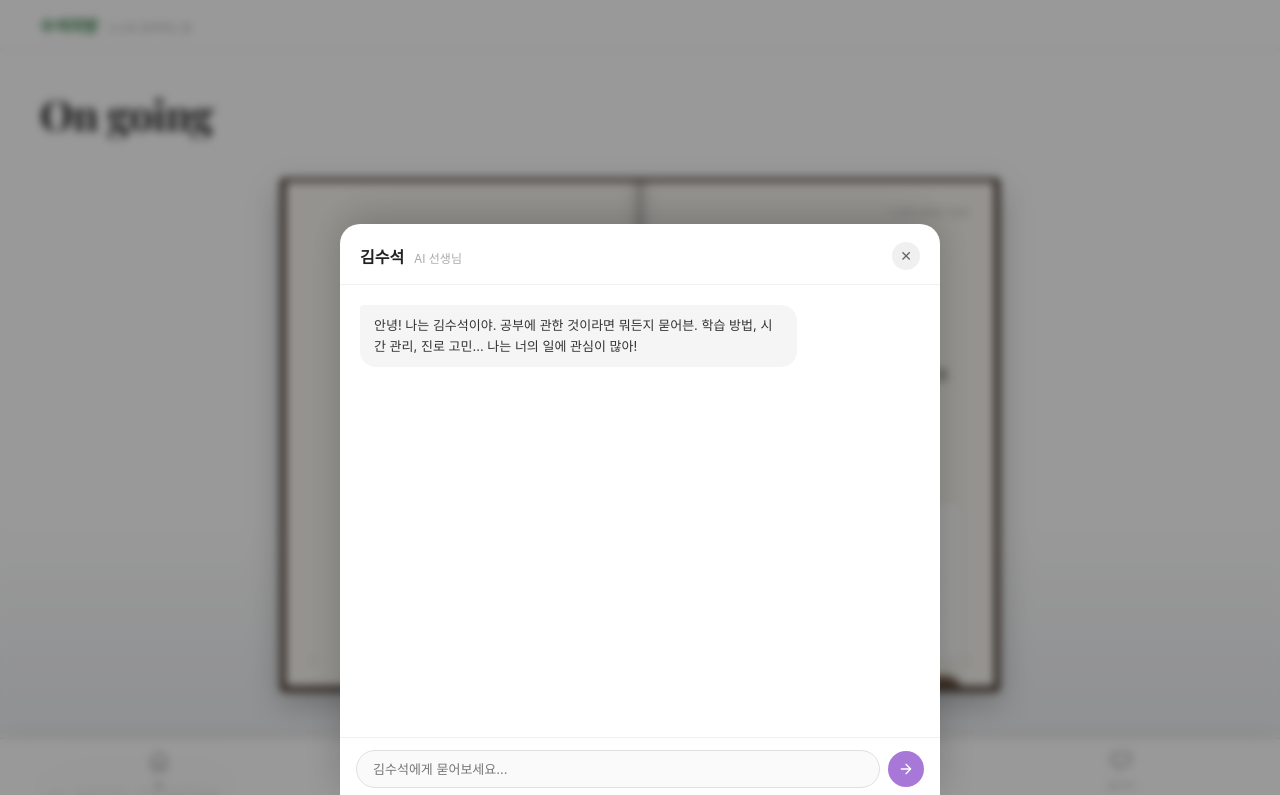
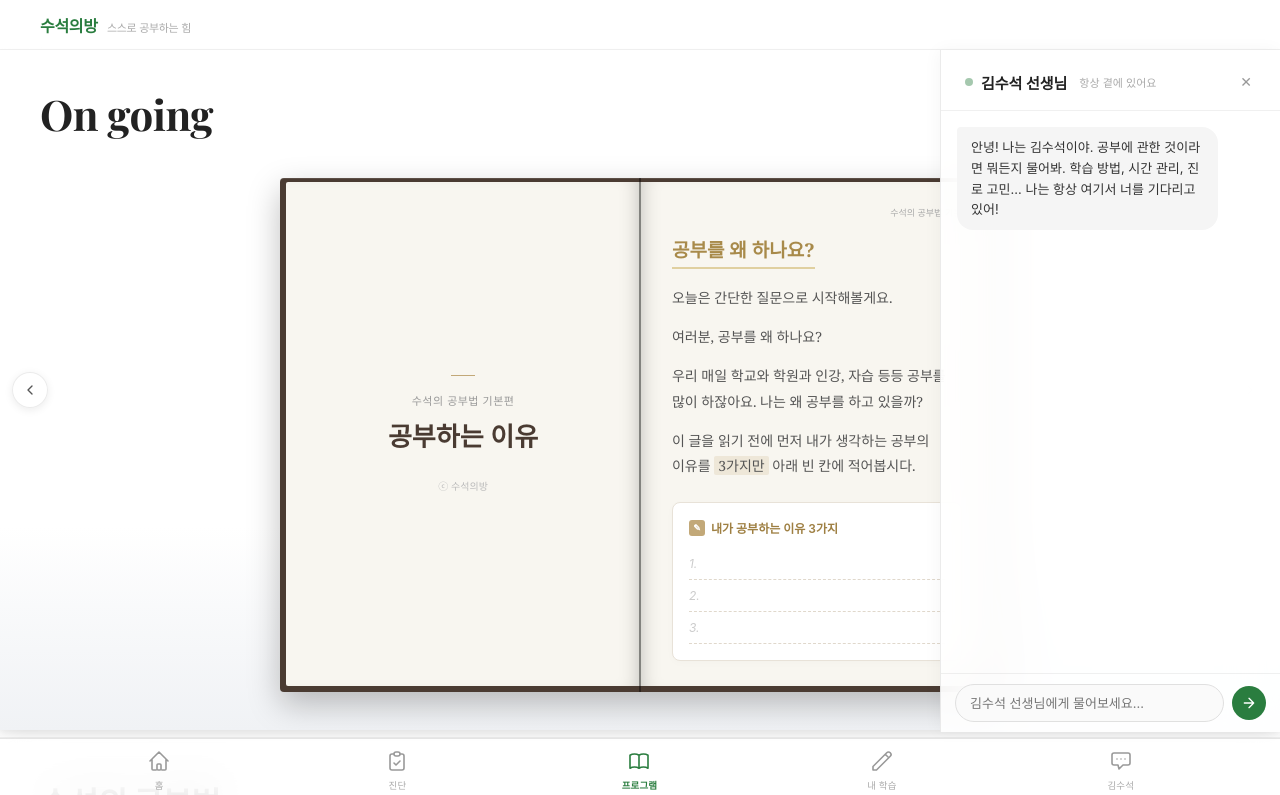
Before and after one commit to kimsoosuk/home, a plain HTML site: page index.html in a window 1280 px wide. Both pictures are taken after a click on the button "김수석". Shown: the top 795 px of the page. Drawn offline with nearby package versions, Linux system fonts and the light colour scheme.

Commit message:
feat: refactor AI chat from modal to persistent sidebar, add Noto Serif KR font, and introduce carousel navigation buttons.

```diff
--- a/index.html
+++ b/index.html
@@ -7,7 +7,7 @@
   <title>수석의방 — 스스로 공부하는 힘</title>
   <link rel="preconnect" href="https://fonts.googleapis.com">
   <link rel="preconnect" href="https://fonts.gstatic.com" crossorigin>
-  <link href="https://fonts.googleapis.com/css2?family=Playfair+Display:wght@500;600;700&display=swap" rel="stylesheet">
+  <link href="https://fonts.googleapis.com/css2?family=Noto+Serif+KR:wght@400;600;700&family=Playfair+Display:wght@500;600;700&display=swap" rel="stylesheet">
   <style>
     /* ═══════════════════════════════════════
    CSS RESET & VARIABLES
@@ -57,6 +57,11 @@
     /* English serif for headings */
     .heading-en {
       font-family: 'Playfair Display', Georgia, 'Times New Roman', serif;
+    }
+
+    /* Korean serif for book body text */
+    .serif-kr {
+      font-family: 'Noto Serif KR', Georgia, serif;
     }
 
     /* ═══════════════════════════════════════
@@ -172,6 +177,44 @@
       border-radius: 4px;
     }
 
+    /* Carousel navigation arrows */
+    .bb-nav-btn {
+      position: absolute;
+      top: 50%;
+      transform: translateY(-50%);
+      z-index: 20;
+      width: 36px;
+      height: 36px;
+      border-radius: 50%;
+      background: rgba(255, 255, 255, 0.85);
+      backdrop-filter: blur(8px);
+      border: 1px solid rgba(0, 0, 0, 0.08);
+      box-shadow: 0 2px 8px rgba(0, 0, 0, 0.08);
+      cursor: pointer;
+      display: flex;
+      align-items: center;
+      justify-content: center;
+      transition: all 0.2s;
+    }
+
+    .bb-nav-btn:hover {
+      background: rgba(255, 255, 255, 1);
+      box-shadow: 0 4px 14px rgba(0, 0, 0, 0.12);
+    }
+
+    .bb-nav-btn svg {
+      width: 16px;
+      height: 16px;
+      stroke: #555;
+      stroke-width: 2;
+      fill: none;
+      stroke-linecap: round;
+      stroke-linejoin: round;
+    }
+
+    .bb-nav-prev { left: 12px; }
+    .bb-nav-next { right: 12px; }
+
     /* ─── SLIDE 1: Planner — weekly × hourly grid ─── */
     .planner-week {
       flex: 1;
@@ -389,6 +432,7 @@
     }
 
     .bs-title {
+      font-family: 'Noto Serif KR', Georgia, serif;
       font-weight: 700;
       font-size: clamp(20px, 3.5vw, 26px);
       color: #4a3b32;
@@ -416,6 +460,7 @@
     }
 
     .bs-h1 {
+      font-family: 'Noto Serif KR', Georgia, serif;
       font-weight: 700;
       font-size: clamp(15px, 2.5vw, 19px);
       color: #a88a4a;
@@ -427,6 +472,7 @@
     }
 
     .bs-paragraph {
+      font-family: 'Noto Serif KR', Georgia, serif;
       font-size: clamp(11px, 1.8vw, 14px);
       color: #555;
       line-height: 1.8;
@@ -736,7 +782,7 @@
     }
 
     .book-item:hover {
-      transform: translateY(-5px) scale(1.02);
+      transform: translateY(-8px) scale(1.05);
     }
 
     .book-item:active {
@@ -750,11 +796,12 @@
       position: relative;
       overflow: hidden;
       box-shadow: var(--shadow-book);
-      transition: box-shadow 0.3s;
+      transition: box-shadow 0.25s ease, transform 0.25s ease;
     }
 
     .book-item:hover .book-cover {
-      box-shadow: 0 10px 28px rgba(0, 0, 0, 0.18);
+      box-shadow: 0 16px 40px rgba(0, 0, 0, 0.25), 0 6px 14px rgba(0, 0, 0, 0.10);
+      transform: scale(1.03);
     }
 
     /* Spine - hardcover fold */
@@ -815,7 +862,7 @@
 
     .book-cover-title {
       font-weight: 700;
-      font-size: clamp(13px, 1.9vw, 17px);
+      font-size: clamp(17px, 2.5vw, 22px);
       color: #fff;
       line-height: 1.35;
       text-shadow: 0 2px 6px rgba(0, 0, 0, 0.45);
@@ -916,8 +963,8 @@
 
     /* Book category sub-label inside cover */
     .book-cover-cat {
-      font-size: clamp(9px, 1.1vw, 11px);
-      color: rgba(255, 255, 255, 0.48);
+      font-size: clamp(10px, 1.4vw, 13px);
+      color: rgba(255, 255, 255, 0.55);
       font-weight: 400;
       margin-top: 8px;
       letter-spacing: 0.4px;
@@ -1001,57 +1048,71 @@
       font-weight: 600;
     }
 
-    /* AI chat modal */
-    .ai-modal {
-      display: none;
+    /* ═══════════════════════════════════════
+   AI SIDEBAR — persistent right panel
+   ═══════════════════════════════════════ */
+    .ai-sidebar {
       position: fixed;
-      inset: 0;
-      z-index: 500;
-      background: rgba(0, 0, 0, 0.4);
-      backdrop-filter: blur(4px);
-      align-items: flex-end;
-      justify-content: center;
-    }
-
-    .ai-modal.open {
-      display: flex;
-    }
-
-    .ai-modal-box {
-      width: 100%;
-      max-width: 600px;
-      height: 72vh;
-      background: #fff;
-      border-radius: 20px 20px 0 0;
+      top: 50px; /* below nav */
+      right: 0;
+      width: 340px;
+      bottom: 68px; /* above dock */
+      z-index: 150;
       display: flex;
       flex-direction: column;
-      overflow: hidden;
-      box-shadow: 0 -8px 40px rgba(0, 0, 0, 0.2);
-    }
-
-    .ai-modal-header {
+      background: rgba(255, 255, 255, 0.92);
+      backdrop-filter: blur(24px) saturate(160%);
+      -webkit-backdrop-filter: blur(24px) saturate(160%);
+      border-left: 0.5px solid rgba(0, 0, 0, 0.08);
+      box-shadow: -2px 0 16px rgba(0, 0, 0, 0.04);
+      transform: translateX(100%);
+      transition: transform 0.35s cubic-bezier(0.4, 0, 0.2, 1);
+    }
+
+    .ai-sidebar.open {
+      transform: translateX(0);
+    }
+
+    .ai-sidebar-header {
       padding: 18px 20px 14px;
-      border-bottom: 1px solid #f0f0f0;
+      border-bottom: 1px solid rgba(0, 0, 0, 0.06);
       display: flex;
       align-items: center;
       justify-content: space-between;
     }
 
-    .ai-modal-title {
+    .ai-sidebar-title {
       font-weight: 700;
-      font-size: 16px;
+      font-size: 15px;
       color: var(--text-primary);
-    }
-
-    .ai-modal-title span {
+      display: flex;
+      align-items: center;
+      gap: 8px;
+    }
+
+    .ai-sidebar-title .ai-status {
+      width: 8px;
+      height: 8px;
+      border-radius: 50%;
+      background: var(--brand-green);
+      display: inline-block;
+      animation: pulse-dot 2s infinite;
+    }
+
+    @keyframes pulse-dot {
+      0%, 100% { opacity: 1; }
+      50% { opacity: 0.4; }
+    }
+
+    .ai-sidebar-title span {
       font-weight: 400;
-      font-size: 12px;
+      font-size: 11px;
       color: var(--text-tertiary);
-      margin-left: 6px;
-    }
-
-    .ai-modal-close {
-      background: #f0f0f0;
+      margin-left: 4px;
+    }
+
+    .ai-sidebar-close {
+      background: transparent;
       border: none;
       border-radius: 50%;
       width: 28px;
@@ -1061,20 +1122,28 @@
       display: flex;
       align-items: center;
       justify-content: center;
-      color: #666;
+      color: #999;
+      transition: background 0.2s;
+    }
+
+    .ai-sidebar-close:hover {
+      background: #f0f0f0;
     }
 
     .ai-chat-area {
       flex: 1;
       overflow-y: auto;
-      padding: 20px;
+      padding: 16px;
       display: flex;
       flex-direction: column;
-      gap: 14px;
-    }
+      gap: 12px;
+      scrollbar-width: none;
+    }
+
+    .ai-chat-area::-webkit-scrollbar { display: none; }
 
     .ai-bubble {
-      max-width: 78%;
+      max-width: 85%;
       padding: 10px 14px;
       border-radius: 16px;
       font-size: 13px;
@@ -1089,15 +1158,15 @@
     }
 
     .ai-bubble.user {
-      background: #a878d8;
+      background: var(--brand-green);
       color: #fff;
       border-radius: 16px 4px 16px 16px;
       align-self: flex-end;
     }
 
     .ai-input-row {
-      padding: 12px 16px;
-      border-top: 1px solid #f0f0f0;
+      padding: 10px 14px;
+      border-top: 1px solid rgba(0, 0, 0, 0.06);
       display: flex;
       gap: 8px;
       align-items: center;
@@ -1107,7 +1176,7 @@
       flex: 1;
       border: 1px solid #e0e0e0;
       border-radius: 20px;
-      padding: 10px 16px;
+      padding: 10px 14px;
       font-size: 13px;
       outline: none;
       font-family: inherit;
@@ -1115,20 +1184,25 @@
     }
 
     .ai-input:focus {
-      border-color: #a878d8;
+      border-color: var(--brand-green);
     }
 
     .ai-send-btn {
-      width: 36px;
-      height: 36px;
+      width: 34px;
+      height: 34px;
       border-radius: 50%;
-      background: #a878d8;
+      background: var(--brand-green);
       border: none;
       cursor: pointer;
       display: flex;
       align-items: center;
       justify-content: center;
       flex-shrink: 0;
+      transition: background 0.2s;
+    }
+
+    .ai-send-btn:hover {
+      background: #228636;
     }
 
     .ai-send-btn svg {
@@ -1136,6 +1210,50 @@
       height: 16px;
       fill: #fff;
       stroke: none;
+    }
+
+    /* AI sidebar toggle FAB — always visible on right edge */
+    .ai-fab {
+      position: fixed;
+      right: 18px;
+      bottom: 88px;
+      z-index: 190;
+      width: 48px;
+      height: 48px;
+      border-radius: 50%;
+      background: var(--brand-green);
+      color: #fff;
+      border: none;
+      cursor: pointer;
+      box-shadow: 0 4px 14px rgba(42, 125, 63, 0.35);
+      display: flex;
+      align-items: center;
+      justify-content: center;
+      transition: transform 0.2s, box-shadow 0.2s;
+    }
+
+    .ai-fab:hover {
+      transform: scale(1.08);
+      box-shadow: 0 6px 20px rgba(42, 125, 63, 0.45);
+    }
+
+    .ai-fab svg {
+      width: 22px;
+      height: 22px;
+      fill: none;
+      stroke: #fff;
+      stroke-width: 1.8;
+      stroke-linecap: round;
+      stroke-linejoin: round;
+    }
+
+    .ai-fab.hidden { display: none; }
+
+    @media (max-width: 600px) {
+      .ai-sidebar {
+        width: 100%;
+        left: 0;
+      }
     }
 
     /* Safe area */
@@ -1196,30 +1314,30 @@
         flex: 0 0 200px;
       }
 
-      .book-spread {
-        flex-direction: column;
-      }
-
-      .book-spread-left {
-        flex: 0 0 auto;
-        padding: 18px 14px;
-      }
-
-      .book-spread-left::before {
-        display: none;
-      }
-
-      .book-spread-left::after {
-        display: none;
-      }
-
-      .book-spread-right::before {
-        display: none;
-      }
-
       .dock-icon {
         width: 42px;
         height: 42px;
+      }
+    }
+
+    /* Mobile: show only right page as a single book page */
+    @media (max-width: 768px) {
+      .book-spread {
+        aspect-ratio: 3 / 4;
+      }
+
+      .bs-page-left {
+        display: none;
+      }
+
+      .bs-page-right {
+        width: 100%;
+        border-radius: 2px;
+        box-shadow: none;
+      }
+
+      .book-spread::after {
+        display: none; /* hide center spine */
       }
     }
 
@@ -1281,7 +1399,6 @@
           <div class="ongoing-wrapper">
             <div class="book-spread">
               <div class="bs-page bs-page-left">
-                <div class="bs-page-num">1</div>
                 <div class="bs-left-content">
                   <div class="bs-gold-line"></div>
                   <div class="bs-category">수석의 공부법 기본편</div>
@@ -1303,9 +1420,7 @@
                     <div class="bs-form-line">2.</div>
                     <div class="bs-form-line">3.</div>
                   </div>
-                  <button class="bs-btn">다음으로</button>
-                </div>
-                <div class="bs-page-num" style="align-self: flex-end;">2</div>
+                </div>
               </div>
             </div>
           </div>
@@ -1373,6 +1488,13 @@
         </div>
 
       </div>
+      <!-- Carousel navigation arrows -->
+      <button class="bb-nav-btn bb-nav-prev" id="bbPrev" aria-label="이전">
+        <svg viewBox="0 0 24 24"><polyline points="15 18 9 12 15 6"/></svg>
+      </button>
+      <button class="bb-nav-btn bb-nav-next" id="bbNext" aria-label="다음">
+        <svg viewBox="0 0 24 24"><polyline points="9 6 15 12 9 18"/></svg>
+      </button>
     </div>
     <div class="bb-dots">
       <button class="bb-dot active" data-slide="0"></button>
@@ -1542,18 +1664,21 @@
     </button>
   </nav>
 
-  <!-- AI CHAT MODAL -->
-  <div class="ai-modal" id="aiModal">
-    <div class="ai-modal-box">
-      <div class="ai-modal-header">
-        <div class="ai-modal-title">김수석 <span>AI 선생님</span></div>
-        <button class="ai-modal-close" id="aiModalClose">✕</button>
+  <!-- AI SIDEBAR (persistent right panel) -->
+  <aside class="ai-sidebar" id="aiSidebar">
+    <div class="ai-sidebar-header">
+      <div class="ai-sidebar-title">
+        <span class="ai-status"></span>
+        김수석 선생님
+        <span>항상 곁에 있어요</span>
+      </div>
+      <button class="ai-sidebar-close" id="aiSidebarClose">✕</button>
     </div>
     <div class="ai-chat-area" id="aiChatArea">
-        <div class="ai-bubble ai">안녕! 나는 김수석이야. 공부에 관한 것이라면 뭐든지 묻어븐. 학습 방법, 시간 관리, 진로 고민... 나는 너의 일에 관심이 많아!</div>
+      <div class="ai-bubble ai">안녕! 나는 김수석이야. 공부에 관한 것이라면 뭐든지 물어봐. 학습 방법, 시간 관리, 진로 고민… 나는 항상 여기서 너를 기다리고 있어!</div>
     </div>
     <div class="ai-input-row">
-        <input class="ai-input" id="aiInput" type="text" placeholder="김수석에게 묻어보세요..." />
+      <input class="ai-input" id="aiInput" type="text" placeholder="김수석 선생님에게 물어보세요..." />
       <button class="ai-send-btn" id="aiSendBtn">
         <svg viewBox="0 0 24 24">
           <path d="M5 12h14M12 5l7 7-7 7" stroke="#fff" stroke-width="2" stroke-linecap="round"
@@ -1561,8 +1686,14 @@
         </svg>
       </button>
     </div>
-    </div>
-  </div>
+  </aside>
+
+  <!-- AI FAB (floating action button) -->
+  <button class="ai-fab" id="aiFab" aria-label="김수석 선생님과 대화">
+    <svg viewBox="0 0 24 24">
+      <path d="M8 10h.01M12 10h.01M16 10h.01M9 16H5a2 2 0 01-2-2V6a2 2 0 012-2h14a2 2 0 012 2v8a2 2 0 01-2 2h-5l-4 4-1-4z" />
+    </svg>
+  </button>
 
   <!-- ═══════════════ SCRIPTS ═══════════════ -->
   <script>
@@ -1745,13 +1876,24 @@
         }, 80);
       });
 
-      // ─── AI Modal ───
-      const aiModal = document.getElementById('aiModal');
+      // ─── AI Sidebar ───
+      const aiSidebar = document.getElementById('aiSidebar');
+      const aiFab = document.getElementById('aiFab');
       const aiInput = document.getElementById('aiInput');
       const aiArea = document.getElementById('aiChatArea');
-      document.getElementById('dockAI').addEventListener('click', () => aiModal.classList.add('open'));
-      document.getElementById('aiModalClose').addEventListener('click', () => aiModal.classList.remove('open'));
-      aiModal.addEventListener('click', e => { if (e.target === aiModal) aiModal.classList.remove('open'); });
+
+      function openAI() {
+        aiSidebar.classList.add('open');
+        aiFab.classList.add('hidden');
+      }
+      function closeAI() {
+        aiSidebar.classList.remove('open');
+        aiFab.classList.remove('hidden');
+      }
+
+      document.getElementById('dockAI').addEventListener('click', openAI);
+      aiFab.addEventListener('click', openAI);
+      document.getElementById('aiSidebarClose').addEventListener('click', closeAI);
 
       function addBubble(text, role) {
         const b = document.createElement('div');
@@ -1760,7 +1902,7 @@
         aiArea.appendChild(b);
         aiArea.scrollTop = aiArea.scrollHeight;
       }
-      const replies = ['어떤 과목이 힘들어?', '조금 더 자세히 말해줘.', '1주일 헬틴 슐새는 어때?', '같이 찾아보자!'];
+      const replies = ['어떤 과목이 힘들어?', '조금 더 자세히 말해줘.', '1주일 계획을 같이 세워볼까?', '같이 찾아보자!'];
       let replyIdx = 0;
       function sendMsg() {
         const txt = aiInput.value.trim();
@@ -1772,6 +1914,18 @@
       document.getElementById('aiSendBtn').addEventListener('click', sendMsg);
       aiInput.addEventListener('keydown', e => { if (e.key === 'Enter') sendMsg(); });
 
+      // ─── Carousel nav arrows ───
+      document.getElementById('bbPrev').addEventListener('click', () => {
+        stopAuto();
+        goToSlide(currentSlide > 0 ? currentSlide - 1 : totalSlides - 1);
+        startAuto();
+      });
+      document.getElementById('bbNext').addEventListener('click', () => {
+        stopAuto();
+        goToSlide((currentSlide + 1) % totalSlides);
+        startAuto();
+      });
+
     })();
   </script>
 
```
Lines whose indentation alone changed are shown as unchanged.
